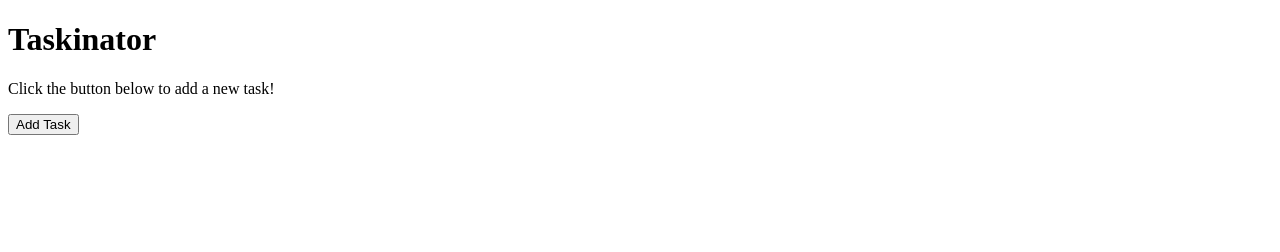
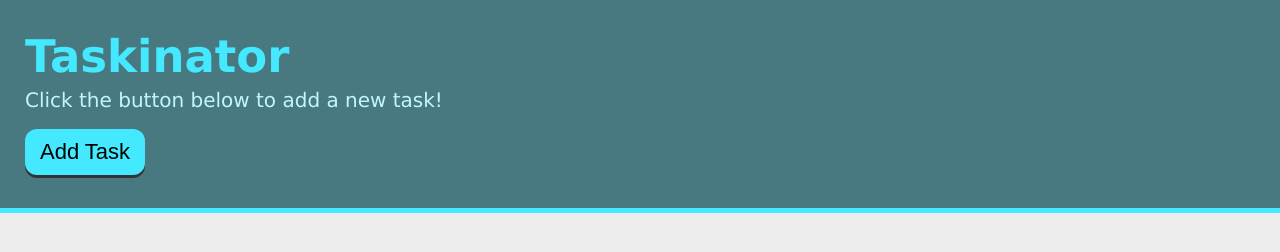
Before and after one commit to Xallver/Taskinator, a plain HTML site: page index.html in a window 1280 px wide. Drawn offline with Linux system fonts and the light colour scheme.

Commit message:
linked CSS page

```diff
--- a/index.html
+++ b/index.html
@@ -6,6 +6,7 @@
     <meta http-equiv="X-UA-Compatible" content="IE=edge">
     <meta name="viewport" content="width=device-width, initial-scale=1.0">
     <title>Document</title>
+    <link rel="stylesheet" href=".\assets\css\style.css"/>
 </head>
 
 <body>
```
